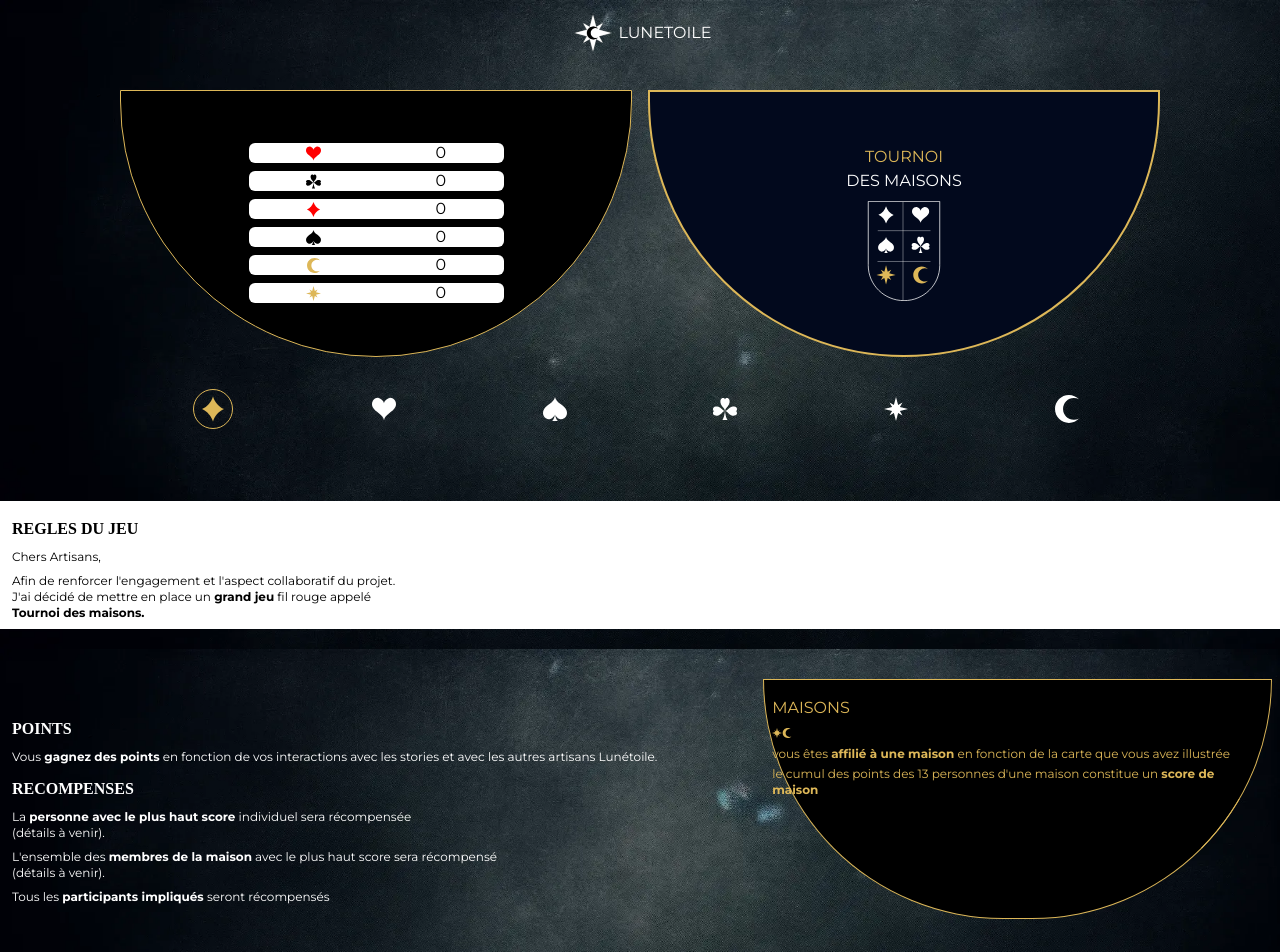
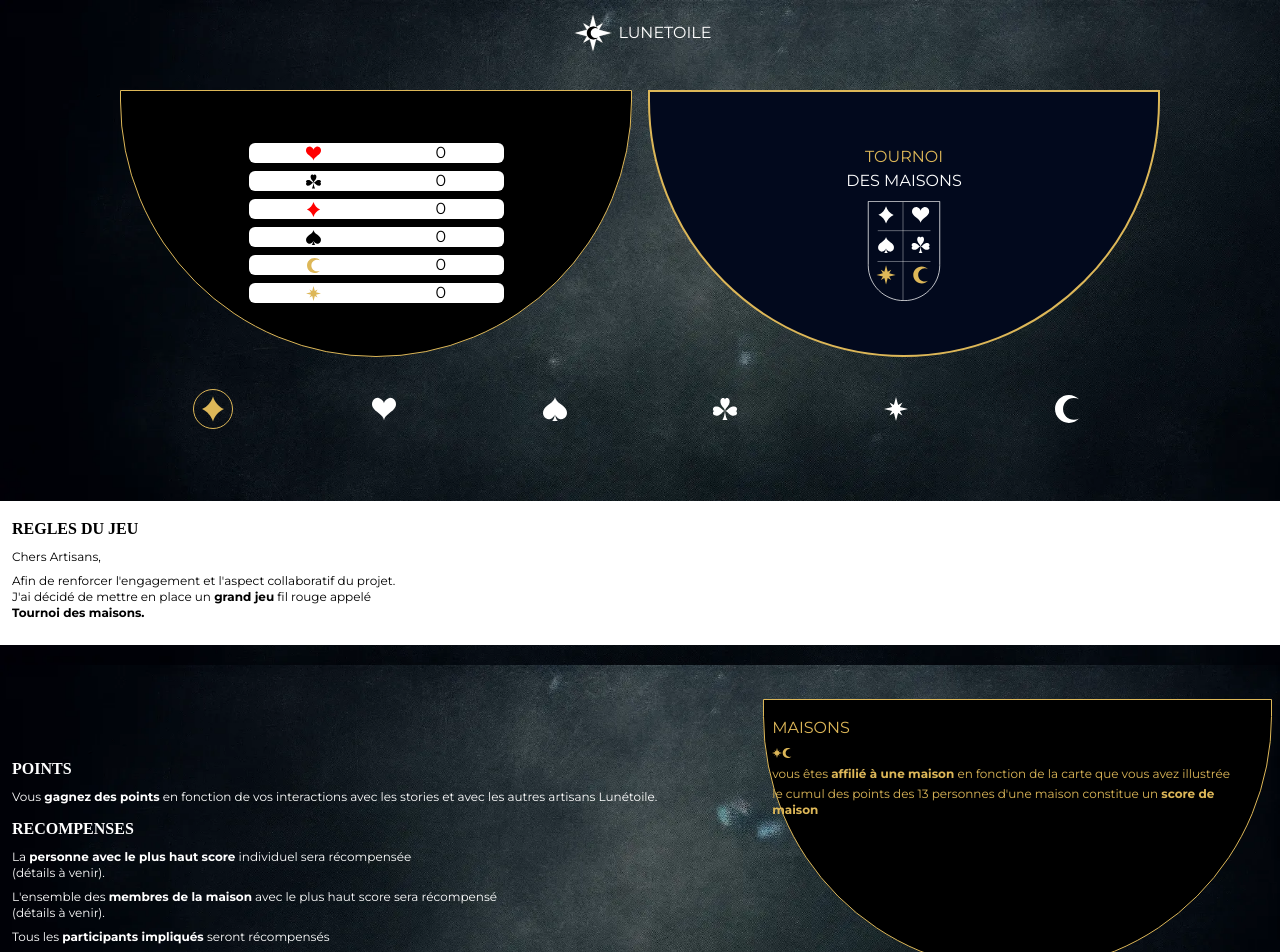
Before and after one commit to Martint1n/HousesTournament, a Next.js app: page / in a window 1280 px wide. Shown: the top 952 px of the page. Built offline with nearby package versions, Linux system fonts and the light colour scheme; no server answers.

Commit message:
change 40vh to 45 vh fot points and recompenses

```diff
--- a/components/Rules.js
+++ b/components/Rules.js
@@ -8,7 +8,7 @@ function Rules() {
     const [showGoldenCircle, setShowGoldenCircle] = React.useState(false);
 console.log(showGoldenCircle)
   return (
-    <div className='h-[40vh] w-screen mt-10 landscapes:h-[80vh]'>
+    <div className='h-[45vh] w-screen mt-10 landscapes:h-[80vh]'>
         <div className='bg-white h-2/5 pt-4 landscapes:h-1/2 landscapes:pt-6'>
             <h2 className="font-['Cormorand_Garamond'] font-bold pl-3 pb-2">REGLES DU JEU</h2>
             <p className='text-xs pl-3 pb-2'>Chers Artisans, </p>
@@ -20,7 +20,7 @@ console.log(showGoldenCircle)
         </div>
         <div className='bg-[url(/main_background.webp)] h-full bg-cover bg-no-repeat flex flex-row items-center pb-5 mt-5 landscapes:mt-0'>
             <div className='w-3/5 pr-2 mt-5 pt-3'>
-                <h2 className="font-['Cormorand_Garamond'] font-bold text-white pl-3 pb-2">POINTS</h2>
+                <h2 className="font-['Cormorand_Garamond'] font-bold text-white pl-3 pb-2 mt-5">POINTS</h2>
                 <p className='text-white text-xs pl-3 pb-3'>
                     Vous <span className='text-white font-bold'>gagnez des points</span> en fonction de vos interactions
                     avec les stories et avec les autres artisans Lunétoile.
@@ -34,7 +34,7 @@ console.log(showGoldenCircle)
                     L'ensemble des <span className='text-white font-bold '>membres de la maison</span> avec
                     le plus haut score sera récompensé <br/>(détails à venir).
                 </p>
-                <p className='text-white text-xs pl-3 pb-2'>
+                <p className='text-white text-xs pl-3 pb-5'>
                     Tous les <span className='text-white font-bold'>participants impliqués</span> seront récompensés
                 </p>
             </div>
```
